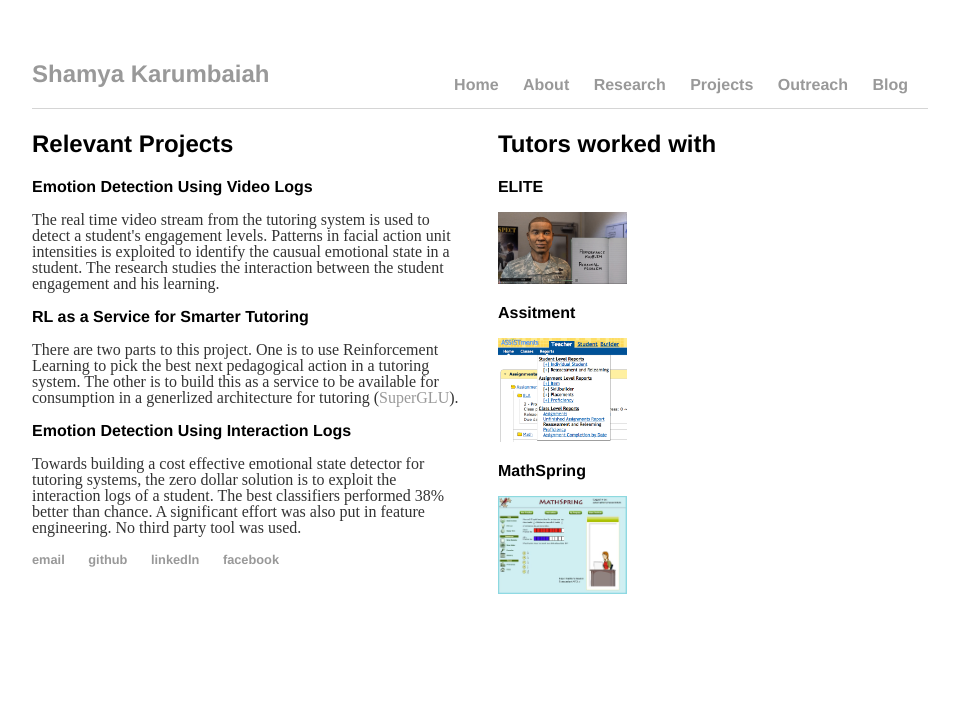
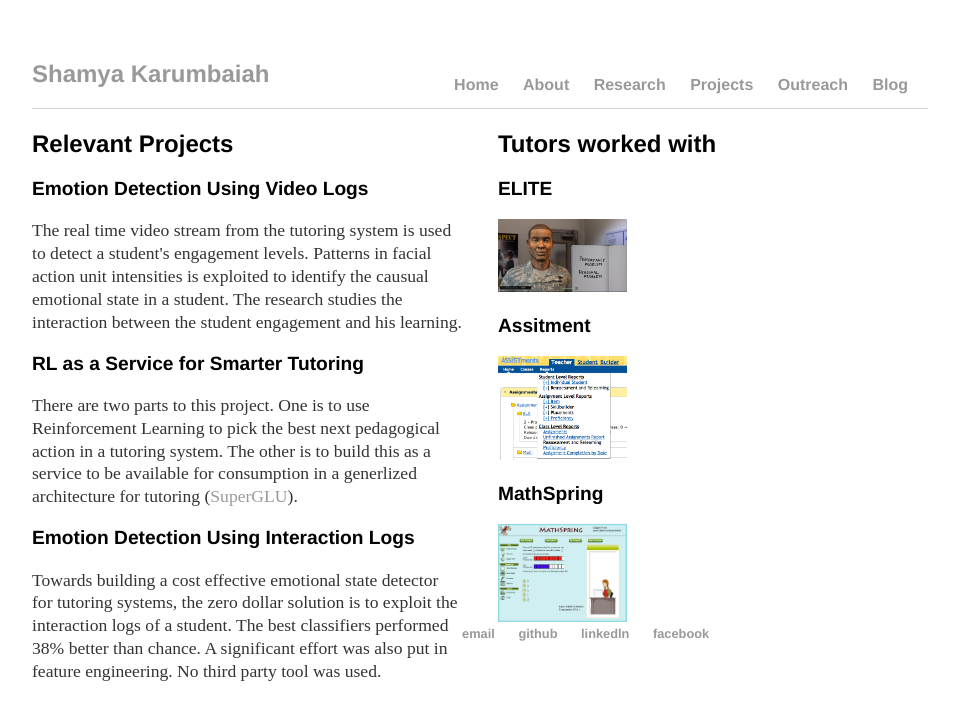
Before and after one commit to Shamya/shamyatest.github.io, a Jekyll site: the page built from projects/index.html, in a window 1280 px wide. Shown: the top 720 px of the page, without its empty margins (160-1119 px from the left). Built offline with Jekyll 4.4.1, drawn with Linux system fonts in a browser that asks for light colours.

Commit message:
Update main.css

```diff
--- a/css/main.css
+++ b/css/main.css
@@ -34,12 +34,12 @@
     font-family:'Helvetica', 'Arial', 'Sans-Serif';
 }
 h3 {
-    font-size: 1em;
+    font-size: 1.2em;
     font-family:'Helvetica', 'Arial', 'Sans-Serif';
 }
 p {
-    font-size: 1em;
-    line-height: 1em;
+    font-size: 1.1em;
+    line-height: 1.3em;
     color: #333;
 }
 footer {
```
